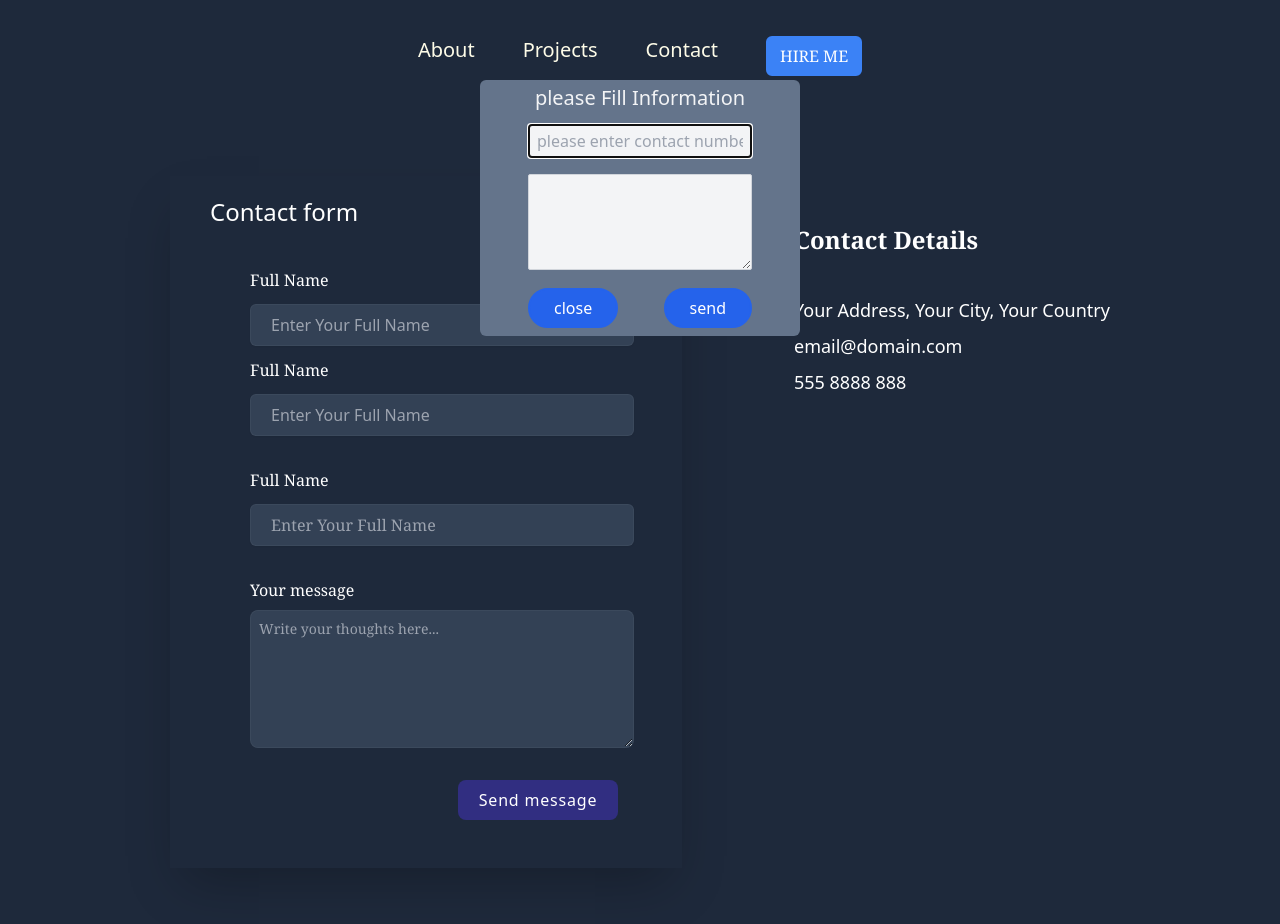
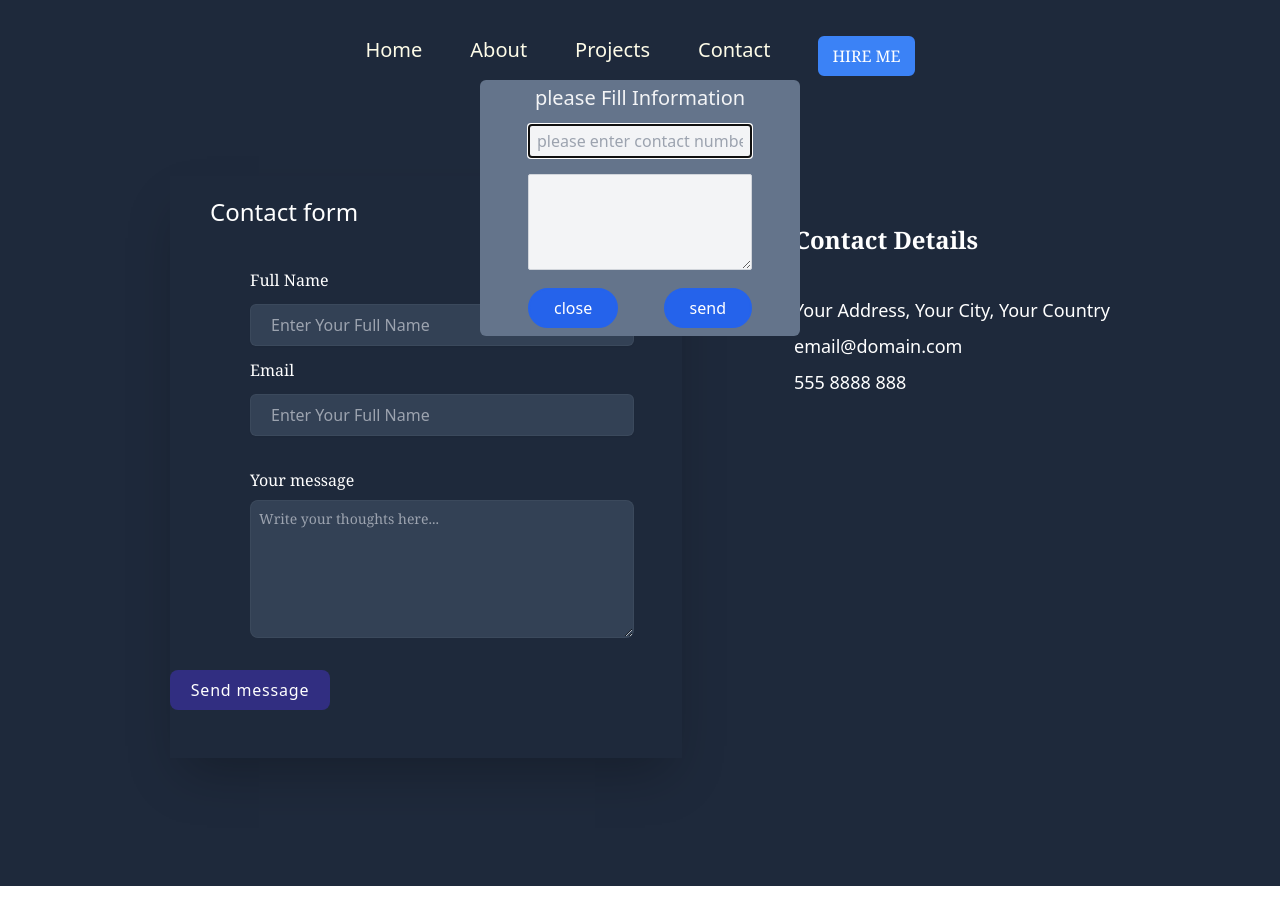
Before and after one commit to PRADUMANSHARMA-180891/Portfolio, a React (Create React App) app: page /contact in a window 1280 px wide. Shown: the top 924 px of the page. After the commit the page ends 886 px from the top, so only its background shows below. Built offline with nearby package versions, Linux system fonts and the light colour scheme.

Commit message:
feat add email feature in contact page

```diff
--- a/package.json
+++ b/package.json
@@ -3,6 +3,7 @@
   "version": "0.1.0",
   "private": true,
   "dependencies": {
+    "@emailjs/browser": "^4.3.3",
     "@headlessui/react": "^1.7.18",
     "@testing-library/jest-dom": "^5.17.0",
     "@testing-library/react": "^13.4.0",
--- a/src/component/contact/Contact.js
+++ b/src/component/contact/Contact.js
@@ -1,10 +1,31 @@
-import React from 'react'
+import React, { useRef } from 'react';
+import emailjs from '@emailjs/browser';
 
 const Contact = () => {
+   const form = useRef();
+
+   const sendEmail = (e) => {
+     e.preventDefault();
+
+     emailjs
+       .sendForm('service_v83qz3f', 'template_hz8zymi', form.current, {
+         publicKey: 'pDrzeITuqbODiO6jr',
+       })
+       .then(
+         () => {
+           console.log('SUCCESS!');
+
+         },
+         (error) => {
+           console.log('FAILED...', error.text);
+         },
+       );
+   };
+
   return (
     <div className='bg-slate-800'>
         <div className='flex sm:flex-row flex-col-reverse justify-center  sm:gap-20 gap-12'>
-           <form className='sm:w-2/5  shadow-2xl bg-slate-800 text-white mt-16 mb-32'>
+           <form className='sm:w-2/5  shadow-2xl bg-slate-800 text-white mt-16 mb-32' ref={form} onSubmit={sendEmail}>
                <div className='ml-10 mt-5'>
                   <h1 className='text-bold text-2xl'>Contact form</h1>
                </div>
@@ -13,28 +34,21 @@ const Contact = () => {
                   <div className='my-3'>
                      <label className='text-bold font-serif'>Full Name</label>
                   </div>
-                  <input className='sm:w-96 w-48 h-8 border border-gray-300 rounded-md bg-slate-700 p-5 border-opacity-5 shadow-sm' placeholder='Enter Your Full Name' />
+                  <input className='sm:w-96 w-48 h-8 border border-gray-300 rounded-md bg-slate-700 p-5 border-opacity-5 shadow-sm' placeholder='Enter Your Full Name' type="text" name="from_name"/>
 
                </div>
                <div className='sm:ml-20 ml-10'>
                   <div className='my-3 text-bold font-serif'>
-                     <label>Full Name</label>
+                     <label>Email</label>
                   </div>
-                  <input className='sm:w-96 w-48 h-8  border border-gray-300 rounded-md bg-slate-700 p-5 border-opacity-5 shadow-sm' placeholder='Enter Your Full Name' />
-               </div>
-               <div className='sm:ml-20 my-8 ml-10 text-bold font-serif'>
-                  <div className='my-3'>
-                     <label>Full Name</label>
-                  </div>
-                  <input className='sm:w-96 w-48 h-8 border border-gray-300 rounded-md bg-slate-700 p-5 border-opacity-5 shadow-sm focus:ring-2' placeholder='Enter Your Full Name' />
-
+                  <input type="email" name="from_email" className='sm:w-96 w-48 h-8  border border-gray-300 rounded-md bg-slate-700 p-5 border-opacity-5 shadow-sm' placeholder='Enter Your Full Name' />
                </div>
               <div className='sm:ml-20 my-8 ml-10 text-bold font-serif'>
               <label for="message" class="block  mb-2 text-bold font-serif  text-white">Your message</label>
-               <textarea id="message" rows="6" className="block p-2 sm:w-96 w-48 text-sm text-gray-900 bg-slate-700 rounded-lg border border-gray-300 focus:ring-blue-500 focus:border-blue-500 dark:bg-gray-700 dark:border-gray-600 border-opacity-5 dark:placeholder-gray-400 dark:text-white dark:focus:ring-blue-500 dark:focus:border-blue-500" placeholder="Write your thoughts here..."></textarea>
+               <textarea name="message" id="message" rows="6" className="block p-2 sm:w-96 w-48 text-sm text-gray-900 bg-slate-700 rounded-lg border border-gray-300 focus:ring-blue-500 focus:border-blue-500 dark:bg-gray-700 dark:border-gray-600 border-opacity-5 dark:placeholder-gray-400 dark:text-white dark:focus:ring-blue-500 dark:focus:border-blue-500" placeholder="Write your thoughts here..."></textarea>
               </div>
-             <div className='ml-72 mb-12 font-medium text-white w-40 py-2 text-center rounded-lg tracking-wider bg-indigo-900 hover:bg-indigo-600 focus:right-1 focus:ring-indigo-900 duration-500'>
-               <button className=''>Send message</button>
+             <div className='mb-12 font-medium text-white w-40 py-2 text-center rounded-lg tracking-wider bg-indigo-900 hover:bg-indigo-600 focus:right-1 focus:ring-indigo-900 duration-500'>
+               <button type="submit" value="Send" className=''>Send message</button>
              </div>
                </div>
            </form>
--- a/src/component/header/Header.js
+++ b/src/component/header/Header.js
@@ -1,6 +1,5 @@
 import React,{useState} from 'react'
 import { Link } from 'react-router-dom';
-import { Dialog } from '@headlessui/react'
 import HireModel from '../pages/HireModel';
 
 const  Header = () => {
@@ -40,21 +39,27 @@ const  Header = () => {
           </div>
           <ul className="MENU-LINK-MOBILE-OPEN flex flex-col items-center justify-between min-h-[250px]">
   <li className="border-b border-gray-400 my-8 uppercase">
-              <a href="/about">About</a>
+    <Link to="/">Home</Link>
   </li>
   <li className="border-b border-gray-400 my-8 uppercase">
-              <a href="/portfolio">Portfolio</a>
+    <Link to="/about">About</Link>
+  </li>
+  <li className="border-b border-gray-400 my-8 uppercase">
+    <Link to="/portfolio">Portfolio</Link>
   </li>
   <li className="border-b border-gray-900 my-8 uppercase">
-              <a href="/contact">Contact</a>
+    <Link to="/contact">Contact</Link>
   </li>
-            <div  className='ml-6'>
+  <div className='ml-6'>
     <button className='text-white bg-purple-600 font-medium rounded-lg'>HIRE ME</button>
   </div>
 </ul>
         </div>
       </section>
       <ul className="DESKTOP-MENU hidden space-x-12 py-4 lg:flex text-xl font-medium text-yellow-50">
+      <li >
+          <a><Link to='/'>Home</Link></a>
+        </li>
         <li >
           <a><Link to='/about'>About</Link></a>
         </li>
--- a/src/component/pages/HireModel.js
+++ b/src/component/pages/HireModel.js
@@ -19,8 +19,10 @@ const HireModel =({isopen, setIsOpen})=>{
             <button className='' type='button' onClick={() => setIsOpen(false)}>close</button>
             </div>
             <div className='absolute right-12 bottom-2 text-white border-2 border-blue-600 bg-blue-600 hover:bg-blue-700 px-6 py-1.5 mt-4 rounded-full focus:ring-4'>
-            <button className='' type='button'>send</button>
+            <button className='' type='button' onClick={() => setIsOpen(false)}>send</button>
+
             </div>
+
           </div>
         </div>
       </Dialog>
```
Also changed, not shown: 1 other file (tests, documents, lock files or other folders). Lines whose indentation alone changed are shown as unchanged.
